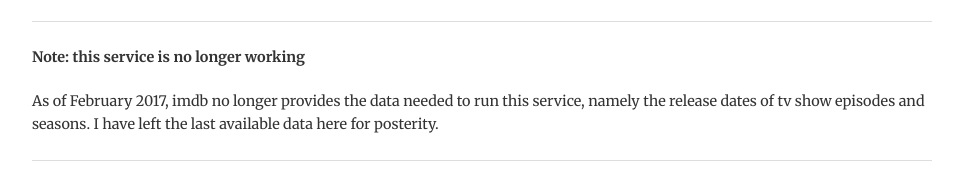
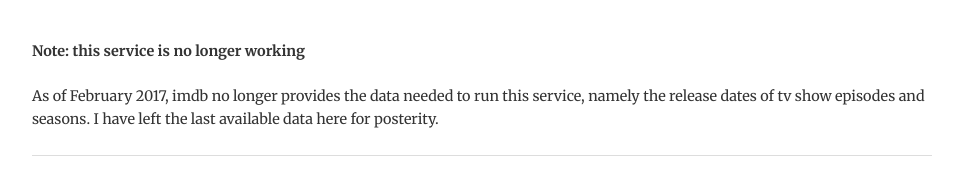
Before and after one commit to IgorNadj/nextseason-web, a website: page index.html in a window 1280 px wide. Shown: the part 109-304 px from the top of the page, without its empty margins (120-1083 px from the left). Drawn offline with nearby package versions, Linux system fonts and the light colour scheme; no server answers; a web font is replaced by a local one.

Commit message:
Minor style update

```diff
--- a/index.html
+++ b/index.html
@@ -47,8 +47,7 @@
 					</div>
 				</header>
 
-				<hr>
-				<p>
+				<p style="margin-top: 3em">
 					<strong>Note: this service is no longer working</strong>
 				</p>
 				<p>
```
